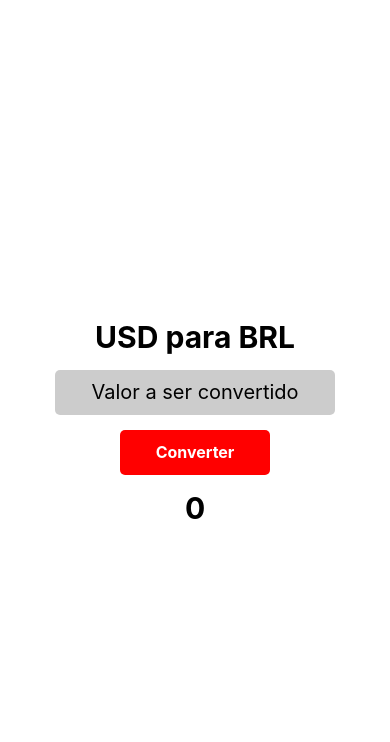
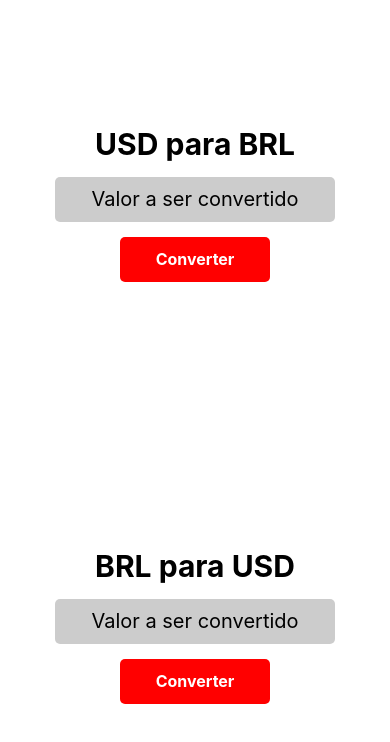
Before and after one commit to denervalspelizario/appConversorDeMoedas, a React Native app: screen / in a window 390 px wide. Shown: the top 742 px of the page. Built offline with nearby package versions, Linux system fonts and the light colour scheme; no server answers.

Commit message:
update appConversorMoedas aplicacao de logica  receber dados do input e com os dados da api retornar o valor da cotacao usd ou brl

```diff
--- a/App.js
+++ b/App.js
@@ -1,7 +1,6 @@
 import React, {Component} from 'react';
 import { StyleSheet, Text, View, } from 'react-native';
 import Conversor from './src/Conversor';
-import api from './src/service/api';  // importando a api
 
 // api usada https://economia.awesomeapi.com.br/json/last/:moedas
 // * 1 para usar a requisicao de http no expo tem que se instalar a bibioteca comando npm install axios
@@ -18,6 +17,8 @@ class App extends Component {
         <View style={styles.container}>
           {/* Compoennte criado e importados com duas props  */}
           <Conversor moedaA='USD' moedaB='BRL'/>
+
+          <Conversor moedaA='BRL' moedaB='USD'/>
 
 
 
--- a/src/Conversor/index.js
+++ b/src/Conversor/index.js
@@ -1,5 +1,5 @@
 import React, {Component} from 'react';
-import { StyleSheet, Text, View, TextInput, TouchableOpacity } from 'react-native';
+import { StyleSheet, Text, View, TextInput, TouchableOpacity, Keyboard } from 'react-native';  // importando o keyboard
 import api from '../service/api';  // importando a api
 
 
@@ -38,6 +38,9 @@ class Conversor extends Component {
                                                                                // parsefloat sempre retorna um numero em decimal mesmo que ele nao seja
 
         //console.log(response.data.USDBRL.high); obs apenas confirmando se a api esta funcionando e puxando o dado
+
+        this.setState({valorConvertido: resultadoCotacao.toFixed(2)}) // altera o state com o valorCovertido que se inicia com 0 para o resultadoCotacao(linha 37 e 63)
+        Keyboard.dismiss();  // fecha o teclado automaticamente assim   que se clica em outro lugar fora dele
     }
 
     render(){
@@ -54,12 +57,12 @@ class Conversor extends Component {
             keyboardType='numeric'
           />
 
-          <TouchableOpacity style={styles.botaoArea}  onPress={this.converter()}>
+          <TouchableOpacity style={styles.botaoArea}  onPress={this.converter}>
             <Text style={styles.botaoTexto}>Converter</Text>
           </TouchableOpacity>
 
           <Text style={styles.valorConvertido}>
-            {this.state.valorConvertido}
+            {(this.state.valorConvertido) === 0 ? '' : this.state.valorConvertido }
           </Text>
 
 
```
